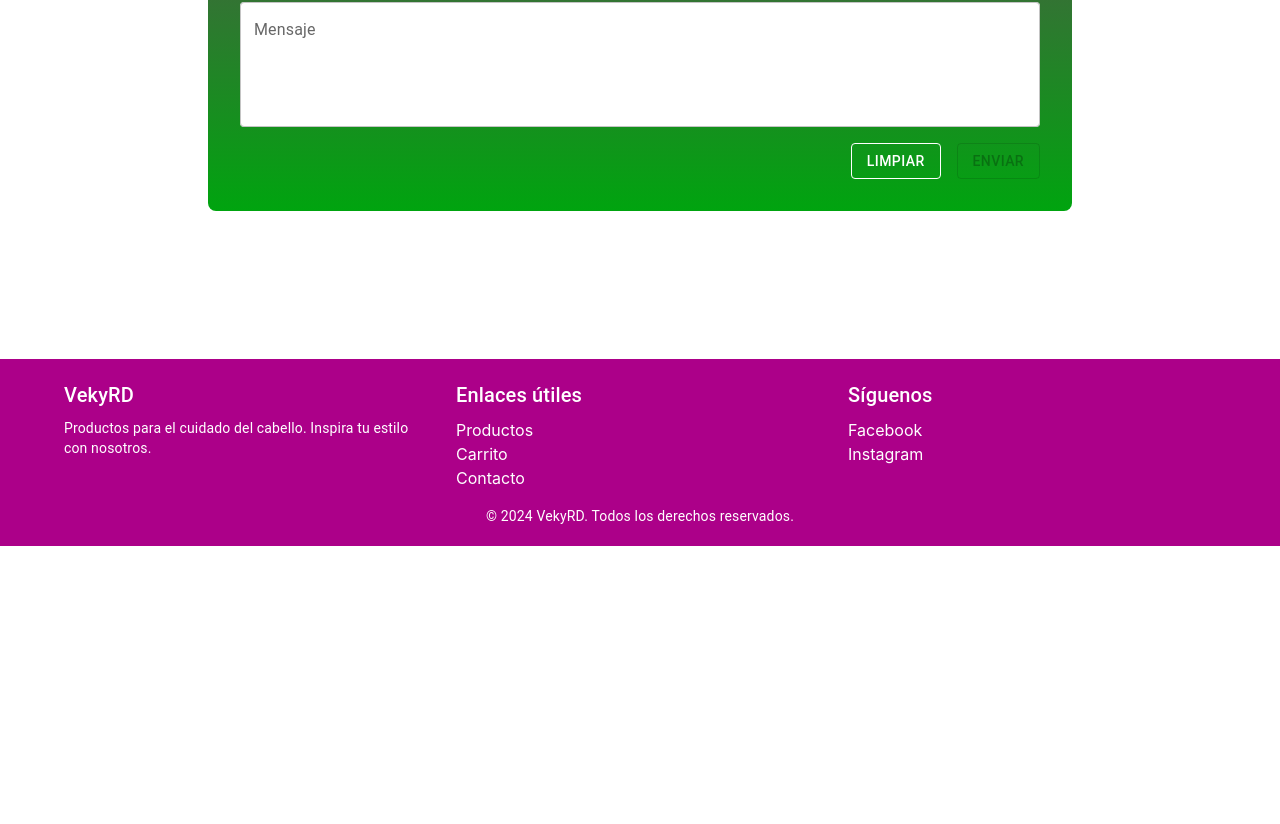
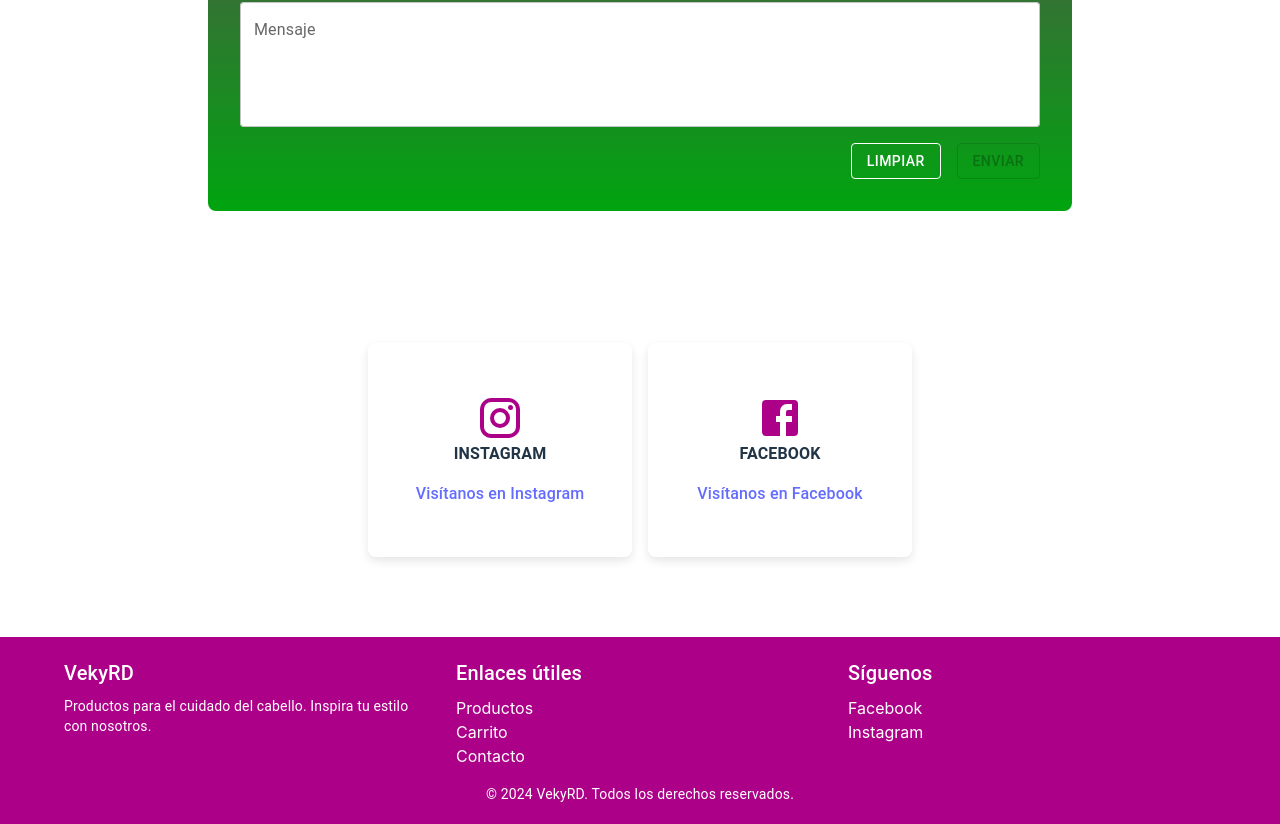
Before and after one commit to jorge0481rd/vekyrd-frontend, a React (Vite) app: page / in a window 1280 px wide. Shown: the part 2486-3310 px from the top of the page. Before the commit the page ends 3032 px from the top, so only its background shows below. Built offline with nearby package versions, Linux system fonts and the light colour scheme; no server answers; what ag-grid-community would draw is missing.

Commit message:
contactus

```diff
--- a/src/pages/ContactUsPage.jsx
+++ b/src/pages/ContactUsPage.jsx
@@ -53,7 +53,7 @@ const ContactUsPage = () => {
           en escribirnos. Estamos aquí para ayudarte.
         </Typography>
         <Box
-          id="contact-info-cards"
+          className="contact-info-cards"
           sx={{
             display: 'flex',
             flexDirection: { xs: 'column', md: 'row' },
@@ -203,6 +203,33 @@ const ContactUsPage = () => {
             </Box>
           </form>
         </Box>
+        <Box
+          className="contact-info-cards"
+          sx={{
+            display: 'flex',
+            flexDirection: { xs: 'column', md: 'row' },
+            justifyContent: 'center',
+            alignItems: 'center',
+            gap: 2,
+            margin: '2rem',
+            zIndex: 1,
+          }}
+        >
+          <ContactCard Icon={InstagramIcon} title="Instagram">
+            <Typography variant="body1">
+              <a href="https://www.instagram.com/vekyrd/?hl=es">
+                Visítanos en Instagram
+              </a>
+            </Typography>
+          </ContactCard>
+          <ContactCard Icon={FacebookIcon} title="Facebook">
+            <Typography variant="body1">
+              <a href="https://www.facebook.com/profile.php?id=100064147778470">
+                Visítanos en Facebook
+              </a>
+            </Typography>
+          </ContactCard>
+        </Box>
       </Box>
     </Stack>
   );
```
